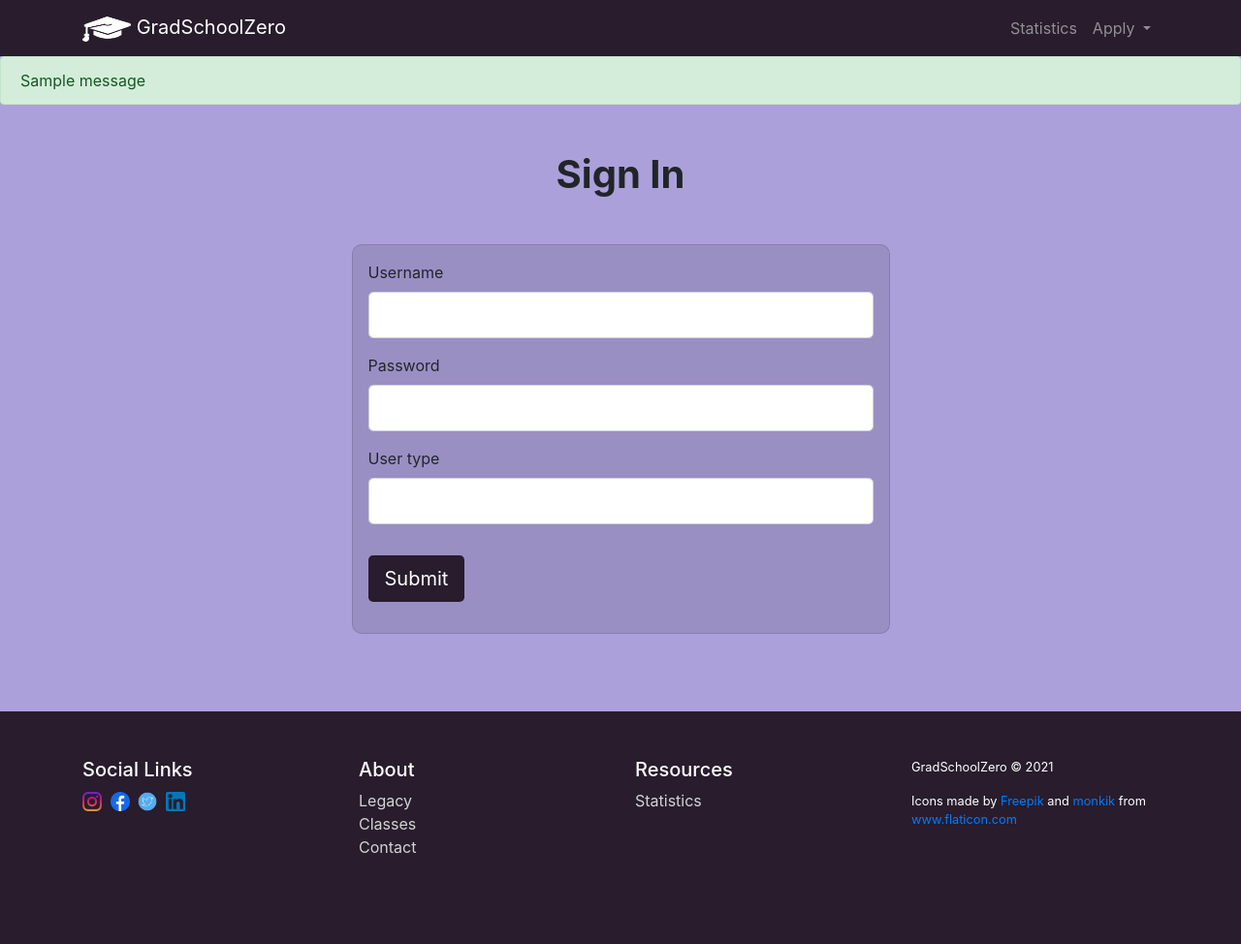
After one commit to jvberdec/Project_TeamT_CSC322, a Python web app: template flask/templates/login.html in a window 1280 px wide. The commit adds this page. Shown: the whole page at 97% size. Run offline with Jinja, Linux system fonts and the light colour scheme; the template is opened without the code that fills it: most values are stand-ins (such as "Sample title", 1, 10 or a date in 2020); one stand-in notice (Sample message) is shown; form fields are guessed from the names that the template uses; some libraries are stand-ins or nearby versions.

Commit message:
created sign in page

```diff
--- a/flask/static/css/main.css
+++ b/flask/static/css/main.css
@@ -1,7 +1,7 @@
 *, *::before, *::after {
   -webkit-box-sizing: border-box;
           box-sizing: border-box;
-  --purple: #695E93;
+  --purple: #aca0da;
   --ebony: #281C2D;
   --violet: #8155BA;
   --grey: #D3D3D3;
--- a/flask/templates/base.html
+++ b/flask/templates/base.html
@@ -25,7 +25,7 @@
   <div class="root">
   <nav class="navbar navbar-expand-md navbar-dark bg-steel">
       <div class="container">
-        <a class="navbar-brand" href="/"><img width="50" height="30px" src="../static/images/graduate-cap.png" alt=""> GradSchoolZero</a>
+        <a class="navbar-brand" href="{{url_for('home')}}"><img width="50" height="30px" src="../static/images/graduate-cap.png" alt=""> GradSchoolZero</a>
         <button class="navbar-toggler" type="button" data-toggle="collapse" data-target="#navbarToggle" aria-controls="navbarToggle" aria-expanded="false" aria-label="Toggle navigation">
           <i class="fas fa-bars"></i>
         </button>
@@ -38,6 +38,15 @@
     </nav>
 
     <div class="content">
+    {% with messages = get_flashed_messages(with_categories=true) %}
+      {% if messages %}
+        {% for category, message in messages %}
+          <div class="alert alert-{{ category }}">
+            {{ message }}
+          </div>
+        {% endfor %}
+      {% endif %}
+    {% endwith %}
     {% block content %}{% endblock %}
     </div>
 
--- a/flask/templates/index.html
+++ b/flask/templates/index.html
@@ -7,8 +7,8 @@
           Apply
         </a>
         <div class="dropdown-menu" aria-labelledby="navbarDropdownMenuLink">
-          <a class="dropdown-item" href="/student_app">Student</a>
-          <a class="dropdown-item" href="/instructor_app">Instructor</a>
+          <a class="dropdown-item" href="#">Student</a>
+          <a class="dropdown-item" href="#">Instructor</a>
         </div>
     </div>
 {% endblock %}
@@ -20,7 +20,7 @@
             <div class="col-xs-7 col-md-6 heading animate__animated animate__fadeInLeft">
                 <h1 class="text-white">APPLY. LEARN. EXCEL.</h1>
                 <p class= "text-white">A college to fulfill your academic ambitions-whether that be gaining industry skills or furthering your journey in Education!</p>
-                <a href="#"><button  class="bg-ebony btn btn-outline-white btn-md text-white">sign in</button> </a>
+                <a href="{{url_for('login')}}"><button  class="bg-ebony btn btn-outline-white btn-md text-white">sign in</button> </a>
             </div>
             <div class="col-xs-7 col-md-6 heading">
                 <div class="row animate__animated animate__fadeInRight img-padding">
--- /dev/null
+++ b/flask/templates/login.html
@@ -0,0 +1,69 @@
+{% extends "base.html" %}
+
+{% block navbar %}
+    <a class="nav-item nav-link" href="/">Statistics</a>
+    <div class="nav-item dropdown">
+        <a class="nav-link dropdown-toggle" href="#" id="navbarDropdownMenuLink" role="button" data-toggle="dropdown" aria-expanded="false">
+          Apply
+        </a>
+        <div class="dropdown-menu" aria-labelledby="navbarDropdownMenuLink">
+          <a class="dropdown-item" href="#">Student</a>
+          <a class="dropdown-item" href="#">Instructor</a>
+        </div>
+    </div>
+{% endblock %}
+
+{% block content %}
+    <div class="container">
+        <div class="animate__animated animate__slideInLeft text-center mt-5 mb-5">
+            <h1 class="font-weight-bolder">Sign In</h1>
+        </div>
+        <form method="POST" class="card bg-blur p-3 mt-3" style="border-radius: 10px; width: 50%; margin: 0 auto;">
+            {{ form.hidden_tag() }}
+            <fieldset class="form-group">
+                <div class="form-group">
+                    {{ form.username.label(class="form-control-label") }}
+                    {% if form.username.errors %}
+                        {{ form.username(class="form-control form-control-lg is-invalid") }}
+                        <div class="invalid-feedback">
+                            {% for error in form.username.errors %}
+                                <span>{{ error }}</span>
+                            {% endfor %}
+                        </div>
+                    {% else %}
+                        {{ form.username(class="form-control form-control-lg") }}
+                    {% endif %}
+                </div>
+                <div class="form-group">
+                    {{ form.password.label(class="form-control-label") }}
+                    {% if form.password.errors %}
+                        {{ form.password(class="form-control form-control-lg is-invalid") }}
+                        <div class="invalid-feedback">
+                            {% for error in form.password.errors %}
+                                <span>{{ error }}</span>
+                            {% endfor %}
+                        </div>
+                    {% else %}
+                        {{ form.password(class="form-control form-control-lg") }}
+                    {% endif %}
+                </div>
+                <div class="form-group">
+                    {{ form.user_type.label(class="form-control-label") }}
+                    {% if form.user_type.errors %}
+                        {{ form.user_type(class="form-control form-control-lg is-invalid") }}
+                        <div class="invalid-feedback">
+                            {% for error in form.user_type.errors %}
+                                <span>{{ error }}</span>
+                            {% endfor %}
+                        </div>
+                    {% else %}
+                        {{ form.user_type(class="form-control form-control-lg") }}
+                    {% endif %}
+                </div>
+            </fieldset>
+            <div class="form-group">
+                {{ form.submit(class="btn btn-lg text-white bg-ebony") }}
+            </div>
+        </form>
+    </div>
+{% endblock content %}
```
Also changed, not shown: flask/Pages.py (+19 -5 lines), flask/forms.py (+13 -11 lines), requirements.txt (+13 -0 lines), 1 other file.
